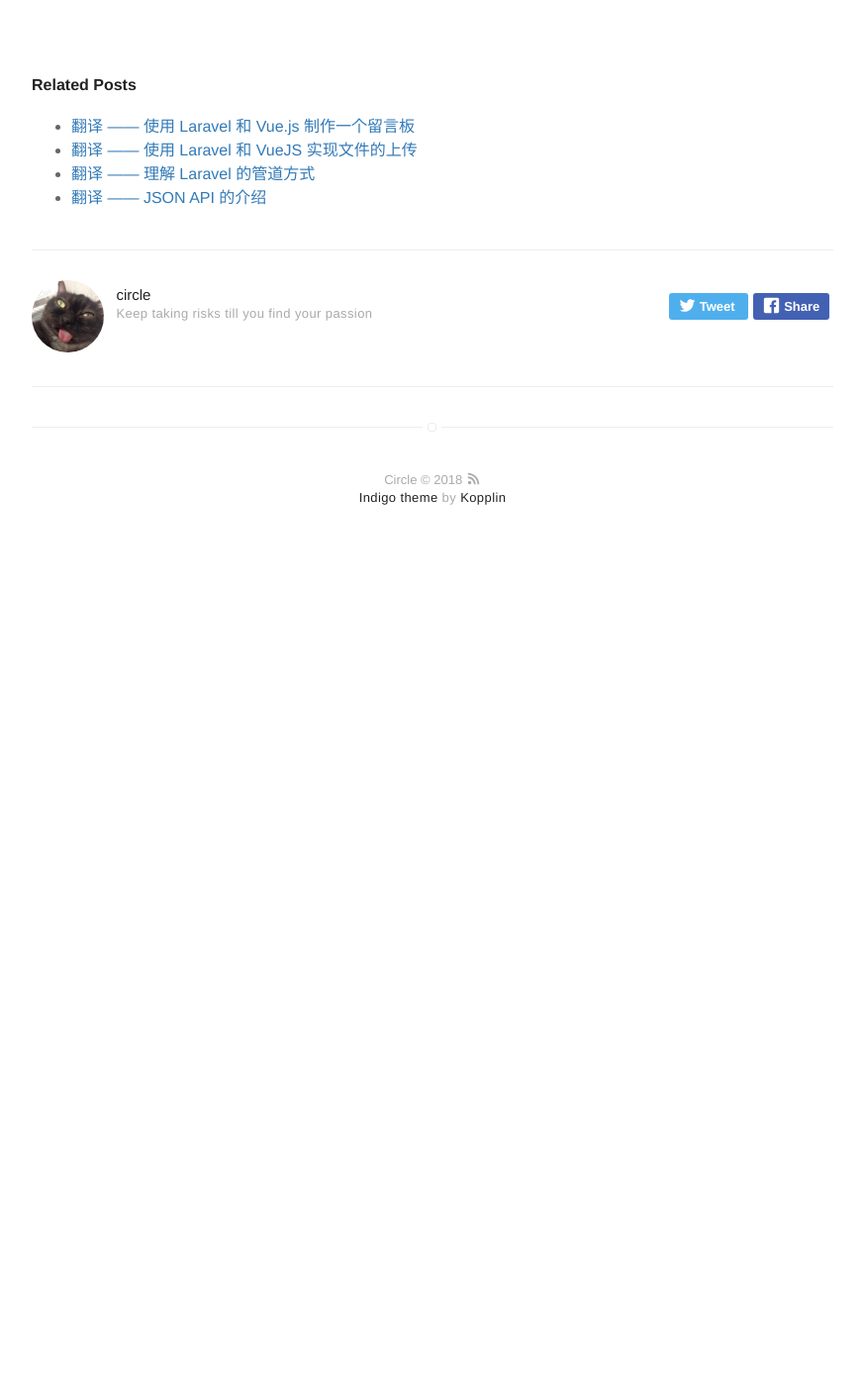
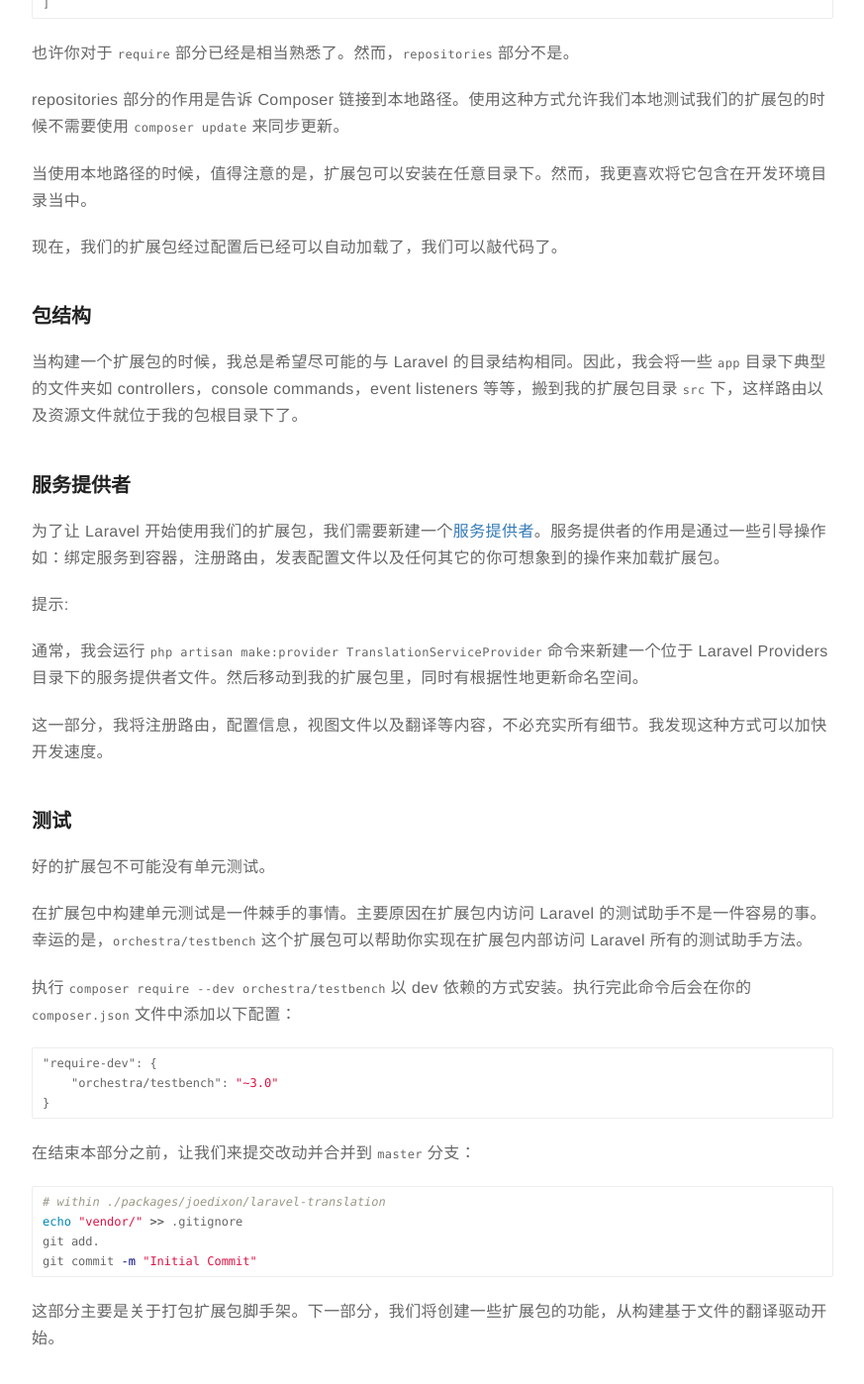
Before and after one commit to rust17/blog, a Jekyll site: the page built from _posts/2018-12-05-translation-building-a-laravel-translation-package.markdown, in a window 1280 px wide and 1400 px high, scrolled down 3079 px. Shown: the whole window at 99% size, without its empty margins (203-1076 px from the left). Built offline with Jekyll 4.4.1, drawn with Linux system fonts in a browser that asks for light colours; comment, search, counter and statistics services are not loaded; before the commit the page ends 3653 px from its top, so only the background shows below that; some of the changed text lies outside the part shown.

Commit message:
translation-building-a-laravel-translation-package

````diff
--- a/_posts/2018-12-05-translation-building-a-laravel-translation-package.markdown
+++ b/_posts/2018-12-05-translation-building-a-laravel-translation-package.markdown
@@ -96,8 +96,72 @@ Laravel 的本地化机制允许你的应用程序切换多个语言环境以及
     "psr-4": {
         "Joedixon\\Translation\\": "src"
     }
+},
+```
+
+最后，在编写第一行代码之前，我还修改了项目根目录下的 `composer.json` 文件，目的是告诉 Composer 如何加载我的程序。
+
+```json
+"require": {
+    ...
+    "joedixon/laravel-translation": "dev-mastar"
+},
+"repositories": [
+    {
+        "type": "path",
+        "url": "./packages/joedixon/laravel-translation",
+        "options": {
+            "symlink": true
+        }
+    }
+]
+```
+也许你对于 `require` 部分已经是相当熟悉了。然而，`repositories` 部分不是。
+
+repositories 部分的作用是告诉 Composer 链接到本地路径。使用这种方式允许我们本地测试我们的扩展包的时候不需要使用 `composer update` 来同步更新。
+
+当使用本地路径的时候，值得注意的是，扩展包可以安装在任意目录下。然而，我更喜欢将它包含在开发环境目录当中。
+
+现在，我们的扩展包经过配置后已经可以自动加载了，我们可以敲代码了。
+
+### 包结构
+
+当构建一个扩展包的时候，我总是希望尽可能的与 Laravel 的目录结构相同。因此，我会将一些 `app` 目录下典型的文件夹如 controllers，console commands，event listeners 等等，搬到我的扩展包目录 `src` 下，这样路由以及资源文件就位于我的包根目录下了。
+
+### 服务提供者
+
+为了让 Laravel 开始使用我们的扩展包，我们需要新建一个[服务提供者](https://laravel.com/docs/5.7/providers)。服务提供者的作用是通过一些引导操作如：绑定服务到容器，注册路由，发表配置文件以及任何其它的你可想象到的操作来加载扩展包。
+
+提示:
+
+通常，我会运行 `php artisan make:provider TranslationServiceProvider` 命令来新建一个位于 Laravel Providers 目录下的服务提供者文件。然后移动到我的扩展包里，同时有根据性地更新命名空间。
+
+这一部分，我将注册路由，配置信息，视图文件以及翻译等内容，不必充实所有细节。我发现这种方式可以加快开发速度。
+
+### 测试
+
+好的扩展包不可能没有单元测试。
+
+在扩展包中构建单元测试是一件棘手的事情。主要原因在扩展包内访问 Laravel 的测试助手不是一件容易的事。幸运的是，`orchestra/testbench` 这个扩展包可以帮助你实现在扩展包内部访问 Laravel 所有的测试助手方法。
+
+执行 `composer require --dev orchestra/testbench` 以 dev 依赖的方式安装。执行完此命令后会在你的 `composer.json` 文件中添加以下配置：
+
+```json
+"require-dev": {
+    "orchestra/testbench": "~3.0"
 }
 ```
+
+在结束本部分之前，让我们来提交改动并合并到 `master` 分支：
+
+```shell
+# within ./packages/joedixon/laravel-translation
+echo "vendor/" >> .gitignore
+git add.
+git commit -m "Initial Commit"
+```
+
+这部分主要是关于打包扩展包脚手架。下一部分，我们将创建一些扩展包的功能，从构建基于文件的翻译驱动开始。
 
 ---
 
````
